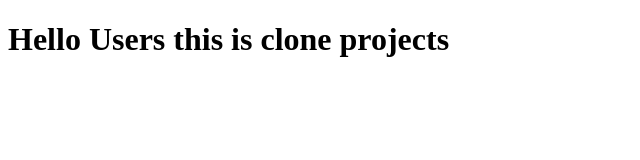
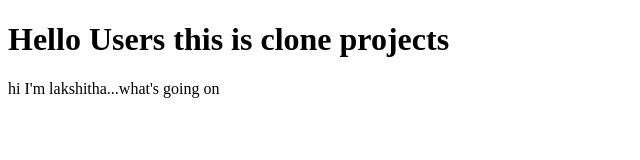
Before and after one commit to KavishkaSasindu/collabarators_practise, a plain HTML site: page index.html in a window 1280 px wide. Shown: the whole page, without its empty margins (0-640 px from the left). Drawn offline with Linux system fonts and the light colour scheme.

Commit message:
Updated by me

```diff
--- a/index.html
+++ b/index.html
@@ -7,5 +7,6 @@
   </head>
   <body>
     <h1>Hello Users this is clone projects</h1>
+    <p>hi I'm lakshitha...what's going on</p>
   </body>
 </html>
```
